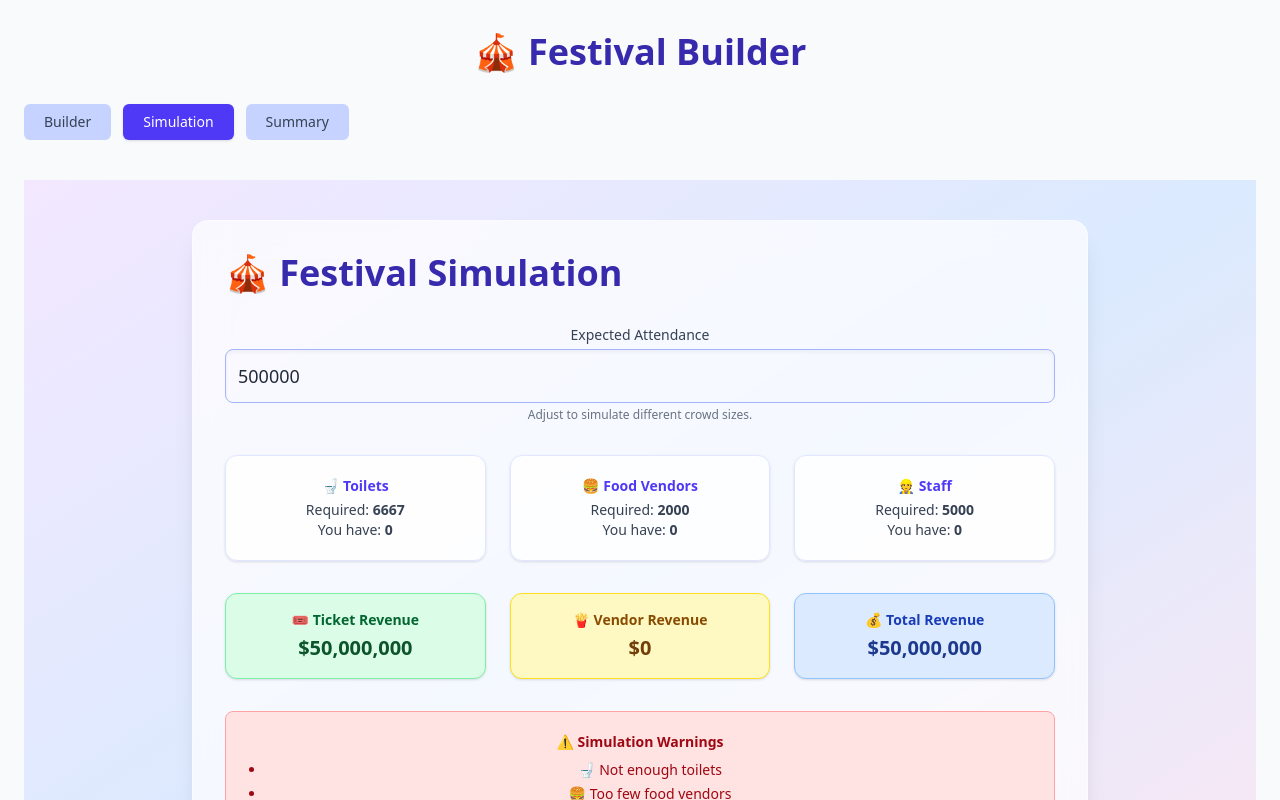
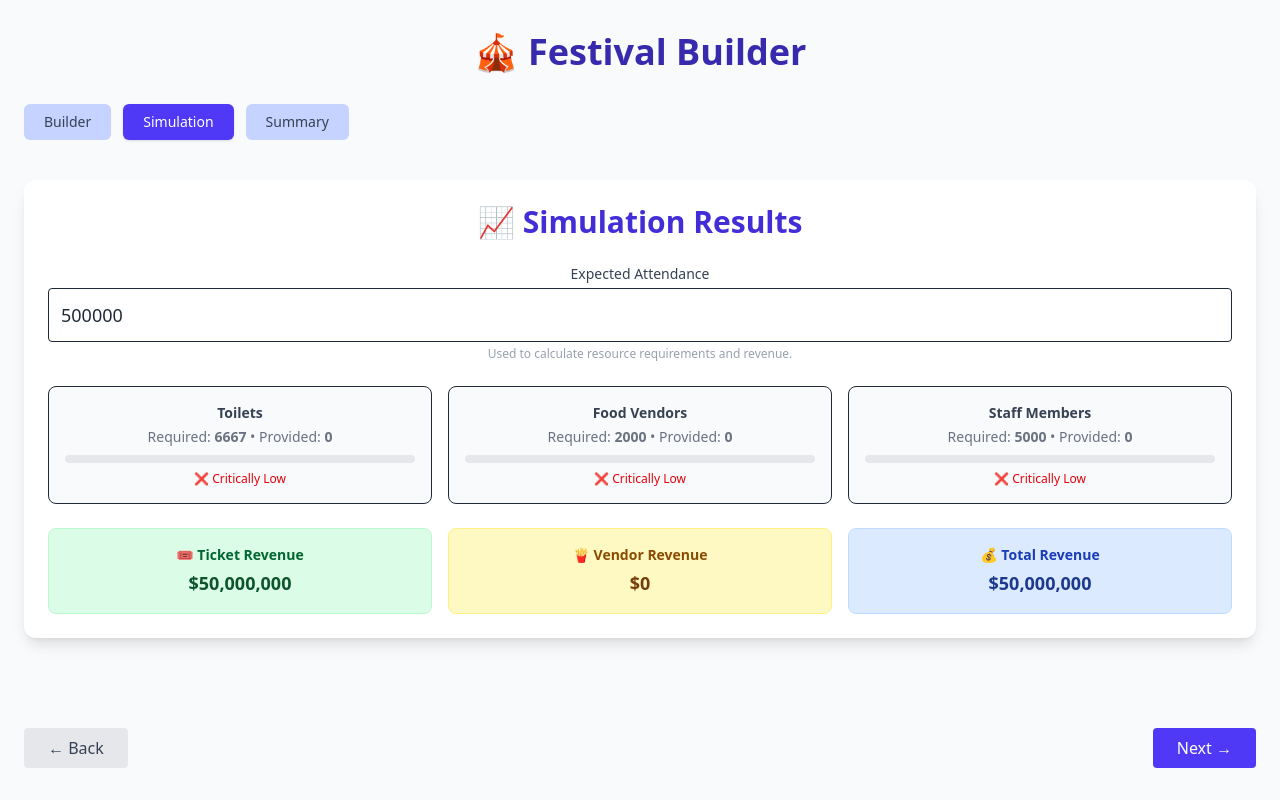
Before and after one commit to Leorev01/Festival-Simulator, a React (Vite) app: page /builder in a window 1280 px wide. Both pictures are taken after a click on the button "Simulation". Shown: the top 800 px of the page. Built offline with nearby package versions, Linux system fonts and the light colour scheme.

Commit message:
Upgrades simulation panel

```diff
--- a/src/features/simulation/SimulationPanel.tsx
+++ b/src/features/simulation/SimulationPanel.tsx
@@ -1,5 +1,4 @@
 import { useState } from 'react';
-import { motion, AnimatePresence } from 'framer-motion';
 
 export default function SimulationPanel() {
   const [attendance, setAttendance] = useState(500000);
@@ -18,99 +17,86 @@ export default function SimulationPanel() {
   const vendorRevenue = food * 500;
   const totalRevenue = ticketRevenue + vendorRevenue;
 
-  const warnings = [];
-  if (toilets < toiletsNeeded) warnings.push('🚽 Not enough toilets');
-  if (food < foodNeeded) warnings.push('🍔 Too few food vendors');
-  if (staff < staffNeeded) warnings.push('👷 Understaffed');
+  const getStatus = (actual: number, required: number) => {
+    const ratio = actual / required;
+    if (ratio >= 1) return { label: '✅ Sufficient', color: 'text-green-700' };
+    if (ratio >= 0.8) return { label: '⚠️ Slightly Under', color: 'text-yellow-600' };
+    return { label: '❌ Critically Low', color: 'text-red-600' };
+  };
+
+  const resources = [
+    {
+      name: 'Toilets',
+      actual: toilets,
+      required: toiletsNeeded,
+    },
+    {
+      name: 'Food Vendors',
+      actual: food,
+      required: foodNeeded,
+    },
+    {
+      name: 'Staff Members',
+      actual: staff,
+      required: staffNeeded,
+    },
+  ];
 
   return (
-    <div className="relative min-h-screen bg-gradient-to-br from-purple-100 via-blue-100 to-pink-100 py-10 px-4 sm:px-8">
-      <motion.div
-        initial={{ opacity: 0, y: 30 }}
-        animate={{ opacity: 1, y: 0 }}
-        transition={{ duration: 0.6 }}
-        className="max-w-4xl mx-auto backdrop-blur-lg bg-white/70 rounded-2xl shadow-xl p-8 space-y-8 border border-white/40"
-      >
-        <h2 className="text-4xl font-extrabold text-indigo-800 flex items-center gap-2">
-          🎪 Festival Simulation
-        </h2>
+    <div className="bg-white p-6 rounded-xl shadow-lg space-y-6">
+      <h2 className="text-3xl font-bold text-indigo-700">📈 Simulation Results</h2>
 
-        {/* Attendance input */}
       <div>
-          <label className="block text-sm font-medium text-gray-700 mb-1">
-            Expected Attendance
-          </label>
+        <label className="text-sm font-medium text-gray-700 mb-1 block">Expected Attendance</label>
         <input
           type="number"
-            className="w-full text-lg p-3 border border-indigo-300 rounded-lg shadow-inner focus:ring-2 focus:ring-indigo-400"
+          className="border p-3 rounded w-full text-lg"
           value={attendance}
           onChange={(e) => setAttendance(parseInt(e.target.value))}
+          placeholder="Enter number of attendees"
         />
-          <p className="text-xs text-gray-500 mt-1">
-            Adjust to simulate different crowd sizes.
-          </p>
+        <p className="text-xs text-gray-400 mt-1">Used to calculate resource requirements and revenue.</p>
       </div>
 
-        {/* Requirement cards */}
-        <div className="grid md:grid-cols-3 gap-6">
-          {[
-            { label: '🚽 Toilets', needed: toiletsNeeded, have: toilets },
-            { label: '🍔 Food Vendors', needed: foodNeeded, have: food },
-            { label: '👷 Staff', needed: staffNeeded, have: staff }
-          ].map((item, i) => (
-            <motion.div
-              key={i}
-              whileHover={{ backgroundColor: 'lightgrey' }}
-              className="rounded-xl p-5 bg-white/80 border border-indigo-100 shadow"
-            >
-              <h4 className="text-sm font-semibold text-indigo-600 mb-1">
-                {item.label}
-              </h4>
-              <p className="text-sm text-gray-700">
-                Required: <strong>{item.needed}</strong>
+      {/* Resource Requirements with Status */}
+      <div className="grid grid-cols-1 md:grid-cols-3 gap-4 mt-6">
+        {resources.map((r, i) => {
+          const status = getStatus(r.actual, r.required);
+          const percent = Math.min((r.actual / r.required) * 100, 100);
+
+          return (
+            <div key={i} className="bg-gray-50 rounded-lg p-4 border">
+              <h4 className="text-sm font-bold text-gray-700 mb-1">{r.name}</h4>
+              <p className="text-sm text-gray-500 mb-2">
+                Required: <strong>{r.required}</strong> • Provided: <strong>{r.actual}</strong>
               </p>
-              <p className="text-sm text-gray-700">
-                You have: <strong>{item.have}</strong>
-              </p>
-            </motion.div>
-          ))}
+              <div className="h-2 w-full bg-gray-200 rounded">
+                <div
+                  className={`h-2 rounded ${status.color} bg-opacity-70`}
+                  style={{ width: `${percent}%` }}
+                />
+              </div>
+              <p className={`text-xs mt-2 font-medium ${status.color}`}>{status.label}</p>
+            </div>
+          );
+        })}
       </div>
 
-        {/* Revenue cards */}
-        <div className="grid md:grid-cols-3 gap-6 mt-4">
-          <div className="bg-green-100 p-4 rounded-xl border border-green-300 shadow-sm">
+      {/* Revenue Summary */}
+      <div className="grid md:grid-cols-3 gap-4 mt-6">
+        <div className="bg-green-100 p-4 rounded-lg border border-green-200">
           <h4 className="text-sm font-semibold text-green-800 mb-1">🎟️ Ticket Revenue</h4>
-            <p className="text-xl font-bold text-green-900">${ticketRevenue.toLocaleString()}</p>
+          <p className="text-lg font-bold text-green-900">${ticketRevenue.toLocaleString()}</p>
         </div>
-          <div className="bg-yellow-100 p-4 rounded-xl border border-yellow-300 shadow-sm">
+        <div className="bg-yellow-100 p-4 rounded-lg border border-yellow-200">
           <h4 className="text-sm font-semibold text-yellow-800 mb-1">🍟 Vendor Revenue</h4>
-            <p className="text-xl font-bold text-yellow-900">${vendorRevenue.toLocaleString()}</p>
+          <p className="text-lg font-bold text-yellow-900">${vendorRevenue.toLocaleString()}</p>
         </div>
-          <div className="bg-blue-100 p-4 rounded-xl border border-blue-300 shadow-sm">
+        <div className="bg-blue-100 p-4 rounded-lg border border-blue-200">
           <h4 className="text-sm font-semibold text-blue-800 mb-1">💰 Total Revenue</h4>
-            <p className="text-xl font-bold text-blue-900">${totalRevenue.toLocaleString()}</p>
+          <p className="text-lg font-bold text-blue-900">${totalRevenue.toLocaleString()}</p>
         </div>
       </div>
-
-        {/* Warnings */}
-        <AnimatePresence>
-          {warnings.length > 0 && (
-            <motion.div
-              initial={{ opacity: 0, y: 10 }}
-              animate={{ opacity: 1, y: 0 }}
-              exit={{ opacity: 0, y: 10 }}
-              className="bg-red-100 border border-red-300 text-red-800 p-5 rounded-lg mt-6"
-            >
-              <h4 className="text-sm font-semibold mb-2">⚠️ Simulation Warnings</h4>
-              <ul className="list-disc ml-5 space-y-1 text-sm">
-                {warnings.map((w, i) => (
-                  <li key={i}>{w}</li>
-                ))}
-              </ul>
-            </motion.div>
-          )}
-        </AnimatePresence>
-      </motion.div>
     </div>
   );
 }
```
Lines whose indentation alone changed are shown as unchanged.
